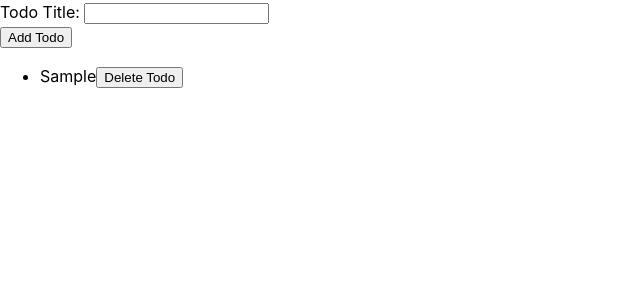
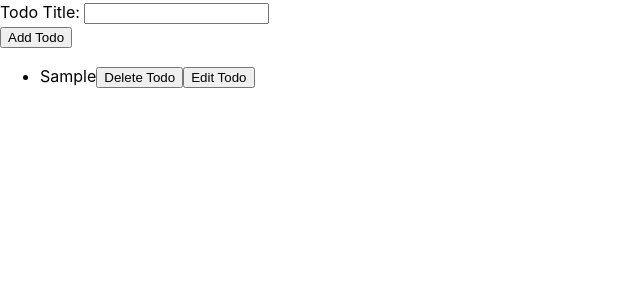
Before and after one commit to mmusta/todo-app, a React (Vite) app: page / in a window 1280 px wide. Both pictures are taken after typing "Sample" into the empty fields and a click on the button "Add Todo". Shown: the top 300 px of the page, without its empty margins (0-640 px from the left). Built offline with nearby package versions, Linux system fonts and the light colour scheme.

Commit message:
feat: add editable button

```diff
--- a/src/App.jsx
+++ b/src/App.jsx
@@ -2,18 +2,26 @@
 import { useRef, useState } from 'react';
 
 function App() {
+  const [isEditableList, setIsEditableList] = useState([]);
   const [todos, setTodos] = useState([]);
   const inputRef = useRef(null);
   const handleAddTodoClick = () => {
     const newTodo = inputRef.current.value;
     setTodos(todos.concat(newTodo));
     inputRef.current.value = '';
+    setIsEditableList(isEditableList.concat(false));
   };
   const handleDeleteClick = (index) => {
-    const newTodos = todos.filter((_, todoIndex) => todoIndex !== index);
+    const newTodos = [...todos.slice(0, index), ...todos.slice(index + 1)];
     setTodos(newTodos);
+    const newBooleans = [...isEditableList.slice(0, index), ...isEditableList.slice(index + 1)];
+    setIsEditableList(newBooleans);
   };
-
+  const handleEditClick = (index) => {
+    const newBooleans = [...isEditableList.slice(0, index),
+      !isEditableList[index], ...isEditableList.slice(index + 1)];
+    setIsEditableList(newBooleans);
+  };
   return (
     <div className="app">
       <div>
@@ -26,8 +34,9 @@ function App() {
       <ul>
         {todos.map((todo, index) => (
           <li key={todo}>
-            {todo}
+            {isEditableList[index] ? <input /> : <span>{todo}</span> }
             <button type="button" onClick={() => handleDeleteClick(index)}>Delete Todo</button>
+            <button type="button" onClick={() => handleEditClick(index)}>Edit Todo</button>
           </li>
         ))}
       </ul>
```
